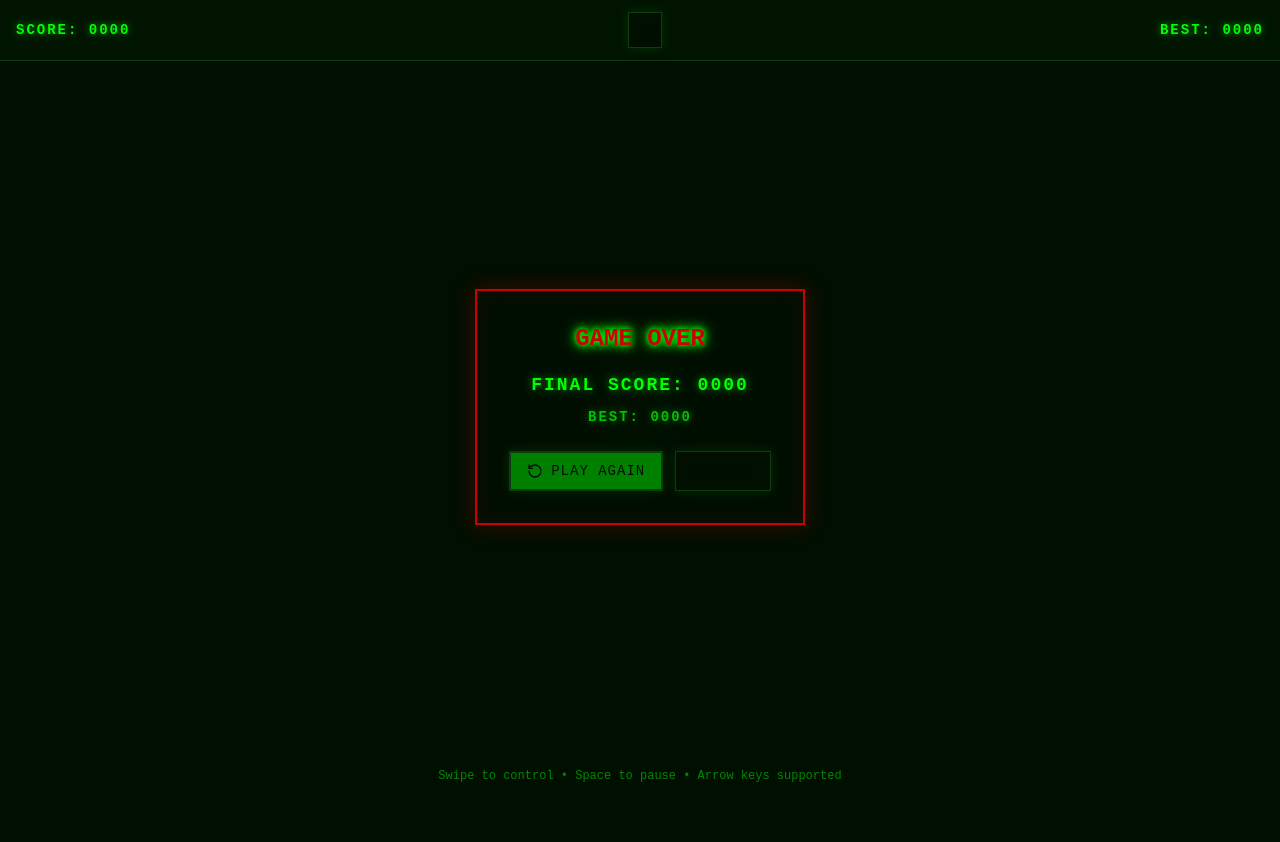
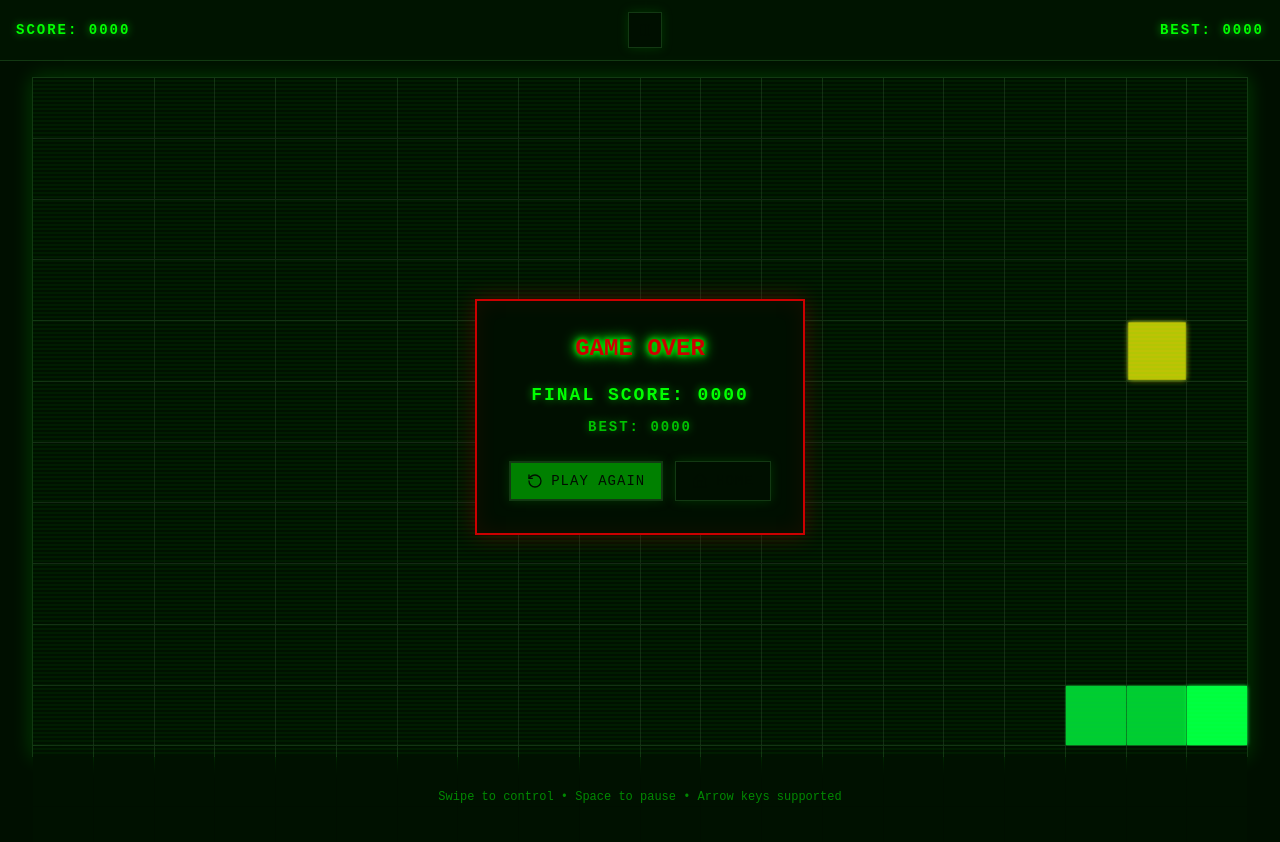
Before and after one commit to akasatkin-git/retro-snake-ios, a React (Vite) app: page / in a window 1280 px wide. Both pictures are taken after a click on the button "START GAME". Shown: the top 842 px of the page. Before the commit the page ends 800 px from the top, so only its background shows below. Built offline with nearby package versions, Linux system fonts and the light colour scheme.

Commit message:
Increase game map size
Increase the grid dimensions to make the game map larger. This change aims to provide a better visual balance with the start menu and improve the overall gameplay experience.

```diff
--- a/src/components/GameGrid.tsx
+++ b/src/components/GameGrid.tsx
@@ -54,8 +54,11 @@ export const GameGrid: React.FC<GameGridProps> = ({ snake, food }) => {
         gridTemplateColumns: `repeat(${GRID_WIDTH}, 1fr)`,
         gridTemplateRows: `repeat(${GRID_HEIGHT}, 1fr)`,
         aspectRatio: `${GRID_WIDTH} / ${GRID_HEIGHT}`,
-        maxWidth: '100vw',
-        maxHeight: '70vh'
+        maxWidth: '95vw',
+        maxHeight: '85vh',
+        minHeight: '60vh',
+        width: '100%',
+        height: 'auto'
       }}
     >
       {cells}
```
